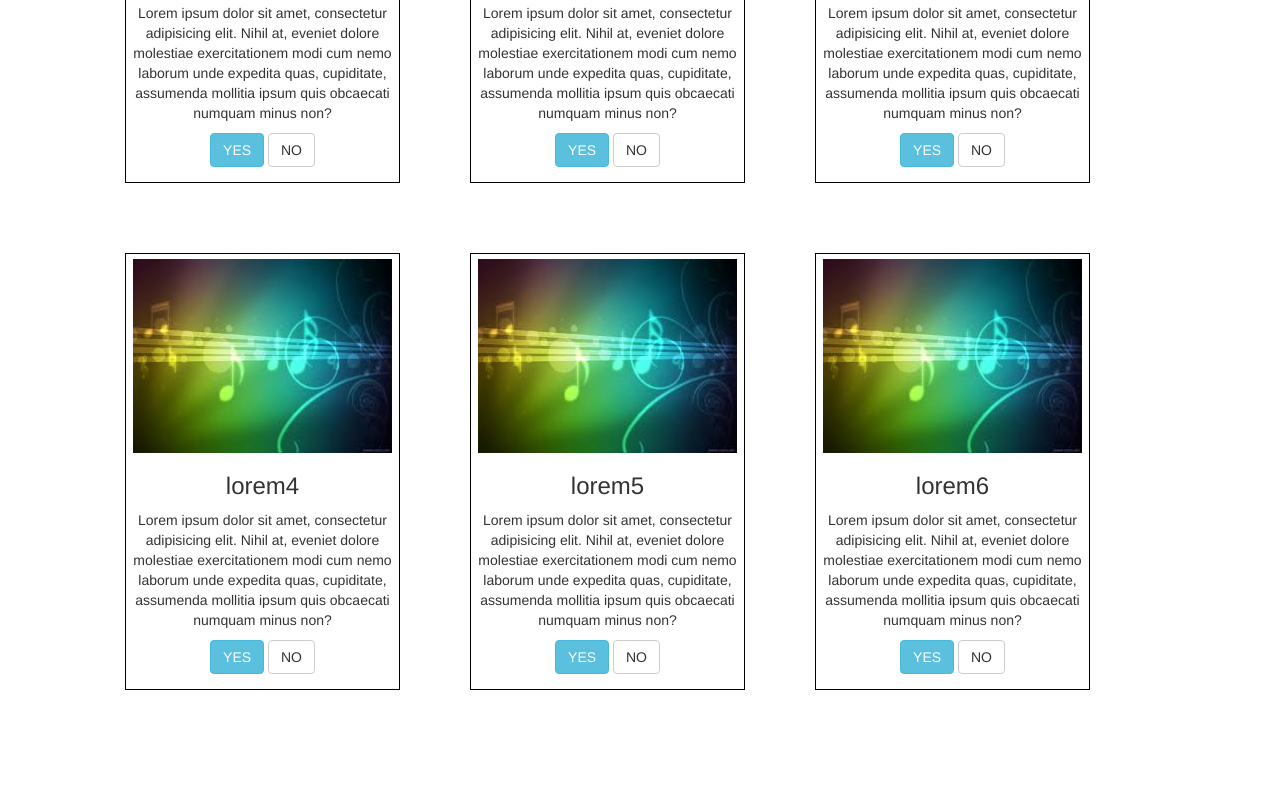
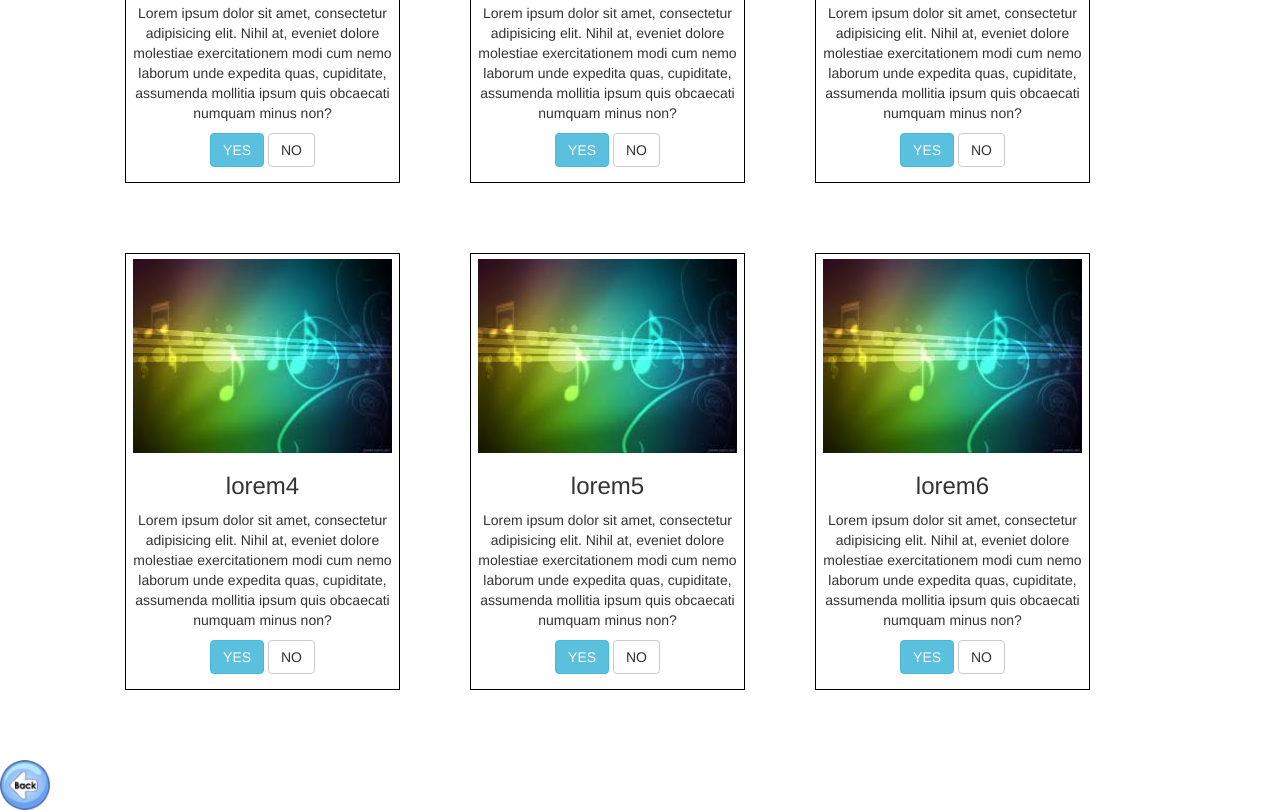
Before and after one commit to ivy760723/ivy760723.github.io, a plain HTML site: page page/work_6.html in a window 1280 px wide. Shown: the part 706-1516 px from the top of the page. Before the commit the page ends 1466 px from the top, so only its background shows below. Drawn offline with Linux system fonts and the light colour scheme.

Commit message:
1050216-4

```diff
--- a/page/work_6.html
+++ b/page/work_6.html
@@ -104,6 +104,7 @@
             </div>
         </div>
     </div>
+    <a href=" ../index.html "><img src="../img/back.gif" alt="圖片載入失敗 " weight="50px" height="50px"></a>
 </body>
 
 </html>
```
